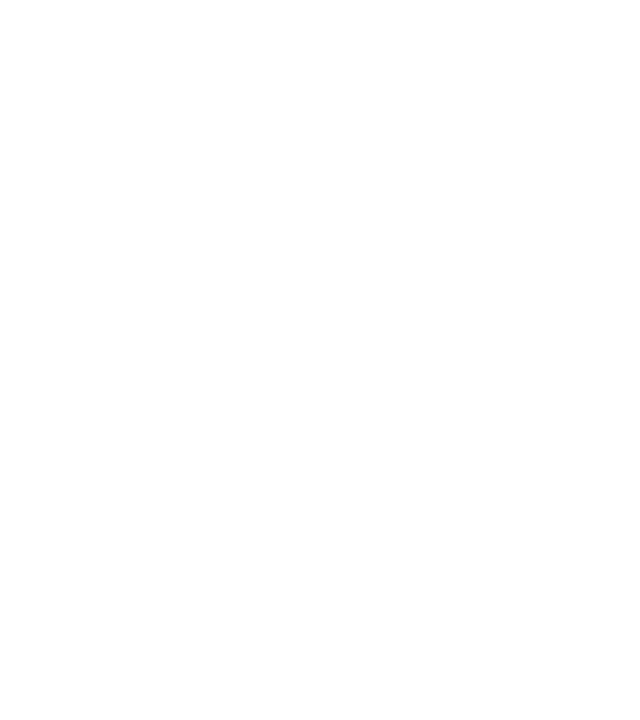
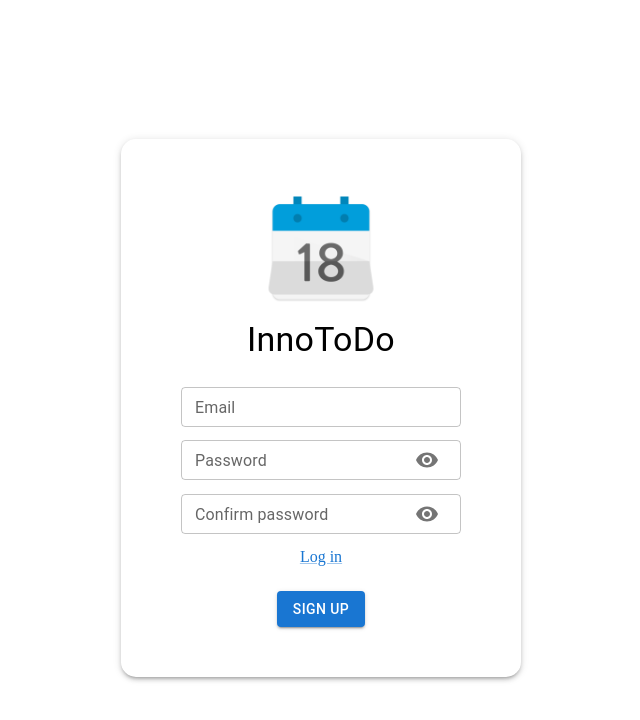
Before and after one commit to DanielXOO/inno-todo, a React (Create React App) app: page /signup in a window 1280 px wide. Before the commit this address had no page. Shown: the top 720 px of the page, without its empty margins (319-959 px from the left). Built offline with nearby package versions, Linux system fonts and the light colour scheme.

Commit message:
finish sign in and sign up layout and validation

```diff
--- a/package.json
+++ b/package.json
@@ -6,6 +6,7 @@
     "@emotion/react": "^11.10.5",
     "@emotion/styled": "^11.10.5",
     "@fontsource/roboto": "^4.5.8",
+    "@hookform/resolvers": "^3.0.0",
     "@mui/icons-material": "^5.11.9",
     "@mui/material": "^5.11.9",
     "@testing-library/jest-dom": "^5.16.5",
@@ -17,9 +18,11 @@
     "@types/react-dom": "^18.0.11",
     "react": "^18.2.0",
     "react-dom": "^18.2.0",
+    "react-hook-form": "^7.43.5",
     "react-router-dom": "^6.8.1",
     "react-scripts": "5.0.1",
-    "web-vitals": "^2.1.4"
+    "web-vitals": "^2.1.4",
+    "yup": "^1.0.2"
   },
   "scripts": {
     "start": "react-scripts start",
--- a/src/App.tsx
+++ b/src/App.tsx
@@ -8,8 +8,8 @@ const App: React.FC = () => {
   return (
     <BrowserRouter>
       <Routes>
-        <Route path="/login" element={<LoginForm />} />
-        <Route path="/registration" element={<RegisterForm />} />
+        <Route path="/signin" element={<LoginForm />} />
+        <Route path="/signup" element={<RegisterForm />} />
       </Routes>
     </BrowserRouter>
   );
--- a/src/components/Email.tsx
+++ b/src/components/Email.tsx
@@ -1,21 +1,24 @@
 import React from 'react';
 import { TextField } from '@mui/material';
+import { type ControllerRenderProps, type FieldErrors } from 'react-hook-form';
+import type UserSignUp from '../models/UserSignUp';
+import type User from '../models/User';
+
+type UserProps = User | UserSignUp;
 
 const Email: React.FC<{
-  setEmail: React.Dispatch<React.SetStateAction<string>>;
-  email: string;
-}> = (props) => {
+  field: ControllerRenderProps<UserProps, 'email'>;
+  errors: FieldErrors<UserProps>;
+}> = (data) => {
   return (
     <TextField
-      id="email"
+      {...data.field}
       variant="outlined"
       label="Email"
       margin="normal"
       size="small"
-      value={props.email}
-      onChange={(e) => {
-        props.setEmail(e.target.value);
-      }}
+      error={!(data.errors.email == null)}
+      helperText={data.errors.email?.message}
       sx={{
         width: '70%'
       }}
--- a/src/components/Password.tsx
+++ b/src/components/Password.tsx
@@ -1,18 +1,26 @@
 import React, { useState } from 'react';
 import {
   FormControl,
+  FormHelperText,
   IconButton,
   InputAdornment,
   InputLabel,
   OutlinedInput
 } from '@mui/material';
 import { VisibilityOff, Visibility } from '@mui/icons-material';
+import { type ControllerRenderProps, type FieldErrors } from 'react-hook-form';
+import type UserSignUp from '../models/UserSignUp';
+import type User from '../models/User';
+
+type UserRenderProps =
+  | ControllerRenderProps<UserSignUp, 'repeatPassword'>
+  | ControllerRenderProps<User, 'password'>;
 
 const Password: React.FC<{
-  setPassword: React.Dispatch<React.SetStateAction<string>>;
-  password: string;
+  field: UserRenderProps;
+  errors: FieldErrors<User>;
   label: string;
-}> = (props) => {
+}> = (data) => {
   const [isPassword, setIsPassword] = useState<boolean>(true);
 
   const onChangeVisibility = (): void => {
@@ -24,14 +32,12 @@ const Password: React.FC<{
       size="small"
       sx={{ width: '70%', margin: '5px' }}
       variant="outlined"
+      error={data.errors.password?.message !== undefined}
     >
-      <InputLabel htmlFor="password">{props.label}</InputLabel>
+      <InputLabel htmlFor="password">{data.label}</InputLabel>
       <OutlinedInput
         id="password"
-        value={props.password}
-        onChange={(e) => {
-          props.setPassword(e.target.value);
-        }}
+        {...data.field}
         type={isPassword ? 'password' : 'text'}
         endAdornment={
           <InputAdornment position="end">
@@ -43,8 +49,9 @@ const Password: React.FC<{
             </IconButton>
           </InputAdornment>
         }
-        label={props.label}
+        label={data.label}
       ></OutlinedInput>
+      <FormHelperText>{data.errors.password?.message}</FormHelperText>
     </FormControl>
   );
 };
--- a/src/containers/LoginForm.tsx
+++ b/src/containers/LoginForm.tsx
@@ -1,12 +1,25 @@
-import React, { useState } from 'react';
+import React from 'react';
 import { Box, Button, Link, Typography } from '@mui/material';
 import Email from '../components/Email';
 import Password from '../components/Password';
 import Logo from '../assets/images/logo.png';
+import { Controller, useForm } from 'react-hook-form';
+import { yupResolver } from '@hookform/resolvers/yup';
+import userSignInScheme from '../schemas/UserSignInScheme';
+import type User from '../models/User';
 
 const LoginForm: React.FC = () => {
-  const [email, setUserEmail] = useState('');
-  const [password, setUserPassword] = useState('');
+  const {
+    handleSubmit,
+    control,
+    formState: { errors }
+  } = useForm<User>({
+    resolver: yupResolver(userSignInScheme)
+  });
+
+  const onSubmit = async (data: User): Promise<void> => {
+    console.log(data);
+  };
 
   return (
     <Box
@@ -14,6 +27,8 @@ const LoginForm: React.FC = () => {
       justifyContent="center"
       alignItems="center"
       minHeight="100vh"
+      component="form"
+      onSubmit={handleSubmit(onSubmit)}
       sx={{ width: '100%' }}
     >
       <Box
@@ -27,7 +42,6 @@ const LoginForm: React.FC = () => {
           borderRadius: '15px',
           boxShadow: 3
         }}
-        component="form"
         pb="50px"
         pt="50px"
       >
@@ -35,14 +49,23 @@ const LoginForm: React.FC = () => {
         <Typography variant="h4" align="center" m="10px">
           InnoToDo
         </Typography>
-        <Email setEmail={setUserEmail} email={email} />
-        <Password
-          setPassword={setUserPassword}
-          password={password}
-          label="Password"
+
+        <Controller
+          render={({ field }) => <Email field={field} errors={errors} />}
+          name="email"
+          defaultValue=""
+          control={control}
+        />
+        <Controller
+          render={({ field }) => (
+            <Password label="Password" field={field} errors={errors} />
+          )}
+          name="password"
+          defaultValue=""
+          control={control}
         />
         <Link
-          href="/registration"
+          href="/signup"
           sx={{
             marginTop: '5px'
           }}
@@ -50,6 +73,7 @@ const LoginForm: React.FC = () => {
           Sign Up
         </Link>
         <Button
+          type="submit"
           variant="contained"
           sx={{
             marginTop: '25px'
--- a/src/containers/RegisterForm.tsx
+++ b/src/containers/RegisterForm.tsx
@@ -1,13 +1,23 @@
-import React, { useState } from 'react';
+import React from 'react';
 import { Box, Button, Link, Typography } from '@mui/material';
 import Logo from '../assets/images/logo.png';
 import Email from '../components/Email';
 import Password from '../components/Password';
+import { Controller, useForm } from 'react-hook-form';
+import type UserSignUp from '../models/UserSignUp';
+import userSignUpScheme from '../schemas/UserSignUpScheme';
+import { yupResolver } from '@hookform/resolvers/yup';
 
 const RegisterForm: React.FC = () => {
-  const [email, setEmail] = useState('');
-  const [password, setPassword] = useState('');
-  const [passwordConfirm, setPasswordConfirm] = useState('');
+  const {
+    handleSubmit,
+    control,
+    formState: { errors }
+  } = useForm<UserSignUp>({ resolver: yupResolver(userSignUpScheme) });
+
+  const onSubmit = async (data: UserSignUp): Promise<void> => {
+    console.log(data);
+  };
 
   return (
     <Box
@@ -15,6 +25,8 @@ const RegisterForm: React.FC = () => {
       justifyContent="center"
       alignItems="center"
       minHeight="100vh"
+      component="form"
+      onSubmit={handleSubmit(onSubmit)}
       sx={{ width: '100%' }}
     >
       <Box
@@ -28,7 +40,6 @@ const RegisterForm: React.FC = () => {
           borderRadius: '15px',
           boxShadow: 3
         }}
-        component="form"
         pb="50px"
         pt="50px"
       >
@@ -36,19 +47,30 @@ const RegisterForm: React.FC = () => {
         <Typography variant="h4" align="center" m="10px">
           InnoToDo
         </Typography>
-        <Email setEmail={setEmail} email={email} />
-        <Password
-          setPassword={setPassword}
-          password={password}
-          label="Password"
+        <Controller
+          render={({ field }) => <Email field={field} errors={errors} />}
+          control={control}
+          defaultValue=""
+          name="email"
         />
-        <Password
-          setPassword={setPasswordConfirm}
-          password={passwordConfirm}
-          label="Password confirmation"
+        <Controller
+          render={({ field }) => (
+            <Password label="Password" field={field} errors={errors} />
+          )}
+          control={control}
+          defaultValue=""
+          name="password"
+        />
+        <Controller
+          render={({ field }) => (
+            <Password label="Confirm password" field={field} errors={errors} />
+          )}
+          control={control}
+          defaultValue=""
+          name="repeatPassword"
         />
         <Link
-          href="/login"
+          href="/signin"
           sx={{
             marginTop: '5px'
           }}
@@ -56,6 +78,7 @@ const RegisterForm: React.FC = () => {
           Log in
         </Link>
         <Button
+          type="submit"
           variant="contained"
           sx={{
             marginTop: '25px'
--- a/src/interfaces/IUserSignUp.ts
+++ /dev/null
@@ -1,5 +0,0 @@
-export default interface IUserSignUp {
-  login: string;
-  password: string;
-  passwordConfirm: string;
-}
--- /dev/null
+++ b/src/models/User.ts
@@ -0,0 +1,4 @@
+export default interface User {
+  email: string;
+  password: string;
+}
--- /dev/null
+++ b/src/models/UserSignUp.ts
@@ -0,0 +1,5 @@
+import type User from './User';
+
+export default interface UserSignUp extends User {
+  repeatPassword?: string;
+}
--- /dev/null
+++ b/src/schemas/UserSignInScheme.ts
@@ -0,0 +1,20 @@
+import * as yup from 'yup';
+
+const userSignInScheme = yup.object().shape({
+  email: yup.string().required('Email is required').email('Email is not valid'),
+  password: yup
+    .string()
+    .required('Password required')
+    .min(8, 'Password must be at least 8 characters long')
+    .matches(/^(?=.*\d)/, 'Password must contain at least one digit')
+    .matches(
+      /^(?=.*[a-z])/,
+      'Password must contain at least one lowercase letter'
+    )
+    .matches(
+      /^(?=.*[A-Z])/,
+      'Password must contain at least one uppercase letter'
+    )
+});
+
+export default userSignInScheme;
--- /dev/null
+++ b/src/schemas/UserSignUpScheme.ts
@@ -0,0 +1,25 @@
+import * as yup from 'yup';
+
+const userSignUpScheme = yup.object().shape({
+  email: yup.string().required('Email is required').email('Email is not valid'),
+  password: yup
+    .string()
+    .required('Password required')
+    .min(8, 'Password must be at least 8 characters long')
+    .matches(/^(?=.*\d)/, 'Password must contain at least one digit')
+    .matches(
+      /^(?=.*[a-z])/,
+      'Password must contain at least one lowercase letter'
+    )
+    .matches(
+      /^(?=.*[A-Z])/,
+      'Password must contain at least one uppercase letter'
+    )
+    .oneOf([yup.ref('repeatPassword', undefined)], 'Passwords must match'),
+  repeatPassword: yup
+    .string()
+    .required('Password confirm required')
+    .oneOf([yup.ref('password', undefined)], 'Passwords must match')
+});
+
+export default userSignUpScheme;
```
Also changed, not shown: .eslintrc.json, 1 other file (tests, documents, lock files or other folders).
